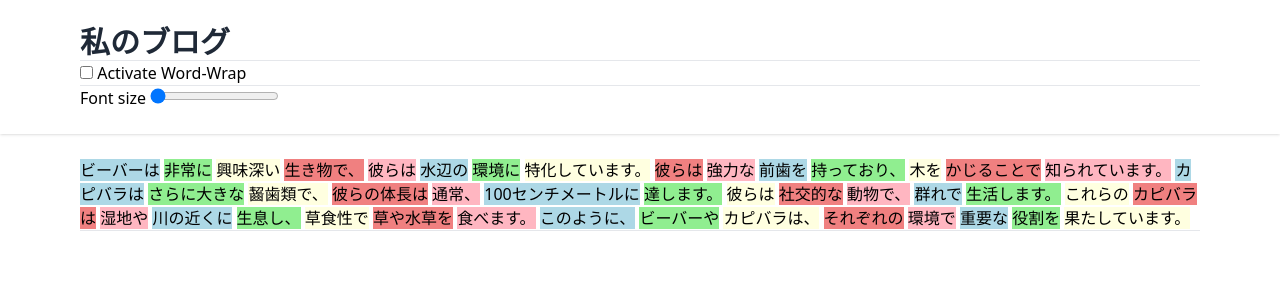
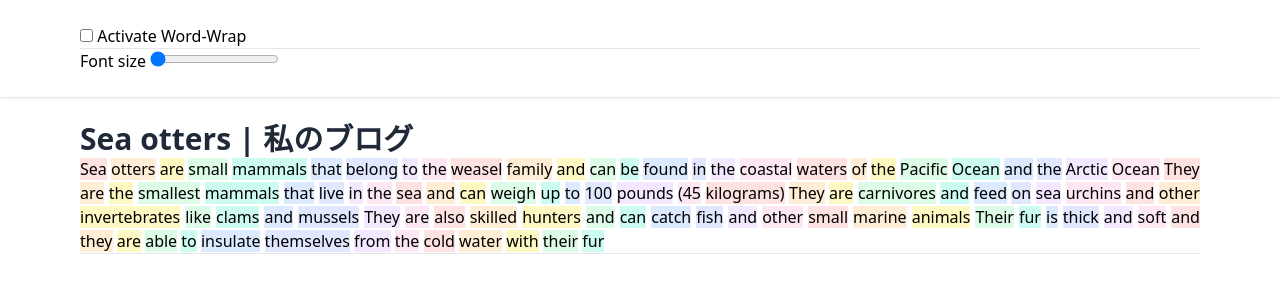
Before and after one commit to YasserDalali/japanese-Budoux, a website built with Vite: page index.html in a window 1280 px wide. Built offline with nearby package versions, Linux system fonts and the light colour scheme; a script that the page names is missing.

Commit message:
added english text for Japanese translation

```diff
--- a/index.html
+++ b/index.html
@@ -13,8 +13,6 @@
   <body>
     <header class="bg-white shadow">
       <div class="max-w-6xl mx-auto px-4 py-6">
-          <h1 class="text-3xl font-bold text-gray-800">私のブログ</h1>
-          <hr>
           <input type="checkbox" id="WWcheckbox"> Activate Word-Wrap
           <hr>
           <div class="form-item">
@@ -25,7 +23,7 @@
   </header>
 
   <main class="max-w-6xl mx-auto px-4 py-6">
-    <p>
+<!--     <p>
         <span style="background-color: lightblue;">ビーバーは</span>
         <span style="background-color: lightgreen;">非常に</span>
         <span style="background-color: lightyellow;">興味深い</span>
@@ -69,6 +67,106 @@
         <span style="background-color: lightblue;">重要な</span>
         <span style="background-color: lightgreen;">役割を</span>
         <span style="background-color: lightyellow;">果たしています。</span>
+    </p> -->
+
+    <h1 class="text-3xl font-bold text-gray-800">Sea otters | 私のブログ</h1>
+
+    <p class="text-justify">
+      <span class="bg-red-100">Sea</span>
+      <span class="bg-orange-100">otters</span>
+      <span class="bg-yellow-100">are</span>
+      <span class="bg-green-100">small</span>
+      <span class="bg-teal-100">mammals</span>
+      <span class="bg-blue-100">that</span>
+      <span class="bg-indigo-100">belong</span>
+      <span class="bg-purple-100">to</span>
+      <span class="bg-pink-100">the</span>
+      <span class="bg-red-100">weasel</span>
+      <span class="bg-orange-100">family</span>
+      <span class="bg-yellow-100">and</span>
+      <span class="bg-green-100">can</span>
+      <span class="bg-teal-100">be</span>
+      <span class="bg-blue-100">found</span>
+      <span class="bg-indigo-100">in</span>
+      <span class="bg-purple-100">the</span>
+      <span class="bg-pink-100">coastal</span>
+      <span class="bg-red-100">waters</span>
+      <span class="bg-orange-100">of</span>
+      <span class="bg-yellow-100">the</span>
+      <span class="bg-green-100">Pacific</span>
+      <span class="bg-teal-100">Ocean</span>
+      <span class="bg-blue-100">and</span>
+      <span class="bg-indigo-100">the</span>
+      <span class="bg-purple-100">Arctic</span>
+      <span class="bg-pink-100">Ocean</span>
+      <span class="bg-red-100">They</span>
+      <span class="bg-orange-100">are</span>
+      <span class="bg-yellow-100">the</span>
+      <span class="bg-green-100">smallest</span>
+      <span class="bg-teal-100">mammals</span>
+      <span class="bg-blue-100">that</span>
+      <span class="bg-indigo-100">live</span>
+      <span class="bg-purple-100">in</span>
+      <span class="bg-pink-100">the</span>
+      <span class="bg-red-100">sea</span>
+      <span class="bg-orange-100">and</span>
+      <span class="bg-yellow-100">can</span>
+      <span class="bg-green-100">weigh</span>
+      <span class="bg-teal-100">up</span>
+      <span class="bg-blue-100">to</span>
+      <span class="bg-indigo-100">100</span>
+      <span class="bg-purple-100">pounds</span>
+      <span class="bg-pink-100">(45</span>
+      <span class="bg-red-100">kilograms)</span>
+      <span class="bg-orange-100">They</span>
+      <span class="bg-yellow-100">are</span>
+      <span class="bg-green-100">carnivores</span>
+      <span class="bg-teal-100">and</span>
+      <span class="bg-blue-100">feed</span>
+      <span class="bg-indigo-100">on</span>
+      <span class="bg-purple-100">sea</span>
+      <span class="bg-pink-100">urchins</span>
+      <span class="bg-red-100">and</span>
+      <span class="bg-orange-100">other</span>
+      <span class="bg-yellow-100">invertebrates</span>
+      <span class="bg-green-100">like</span>
+      <span class="bg-teal-100">clams</span>
+      <span class="bg-blue-100">and</span>
+      <span class="bg-indigo-100">mussels</span>
+      <span class="bg-purple-100">They</span>
+      <span class="bg-pink-100">are</span>
+      <span class="bg-red-100">also</span>
+      <span class="bg-orange-100">skilled</span>
+      <span class="bg-yellow-100">hunters</span>
+      <span class="bg-green-100">and</span>
+      <span class="bg-teal-100">can</span>
+      <span class="bg-blue-100">catch</span>
+      <span class="bg-indigo-100">fish</span>
+      <span class="bg-purple-100">and</span>
+      <span class="bg-pink-100">other</span>
+      <span class="bg-red-100">small</span>
+      <span class="bg-orange-100">marine</span>
+      <span class="bg-yellow-100">animals</span>
+      <span class="bg-green-100">Their</span>
+      <span class="bg-teal-100">fur</span>
+      <span class="bg-blue-100">is</span>
+      <span class="bg-indigo-100">thick</span>
+      <span class="bg-purple-100">and</span>
+      <span class="bg-pink-100">soft</span>
+      <span class="bg-red-100">and</span>
+      <span class="bg-orange-100">they</span>
+      <span class="bg-yellow-100">are</span>
+      <span class="bg-green-100">able</span>
+      <span class="bg-teal-100">to</span>
+      <span class="bg-blue-100">insulate</span>
+      <span class="bg-indigo-100">themselves</span>
+      <span class="bg-purple-100">from</span>
+      <span class="bg-pink-100">the</span>
+      <span class="bg-red-100">cold</span>
+      <span class="bg-orange-100">water</span>
+      <span class="bg-yellow-100">with</span>
+      <span class="bg-green-100">their</span>
+      <span class="bg-teal-100">fur</span>
     </p>
 
 
@@ -79,6 +177,11 @@
 
 
   </body>
+  <script>var sitetran = {site_id: 2208};</script>
+<script src="//c.sitetran.com/widget/v3.js"></script>
+<div id="sitetran_translate_element"></div>
+
+
         <script type="module" src="main.js">
         </script>
 
```
